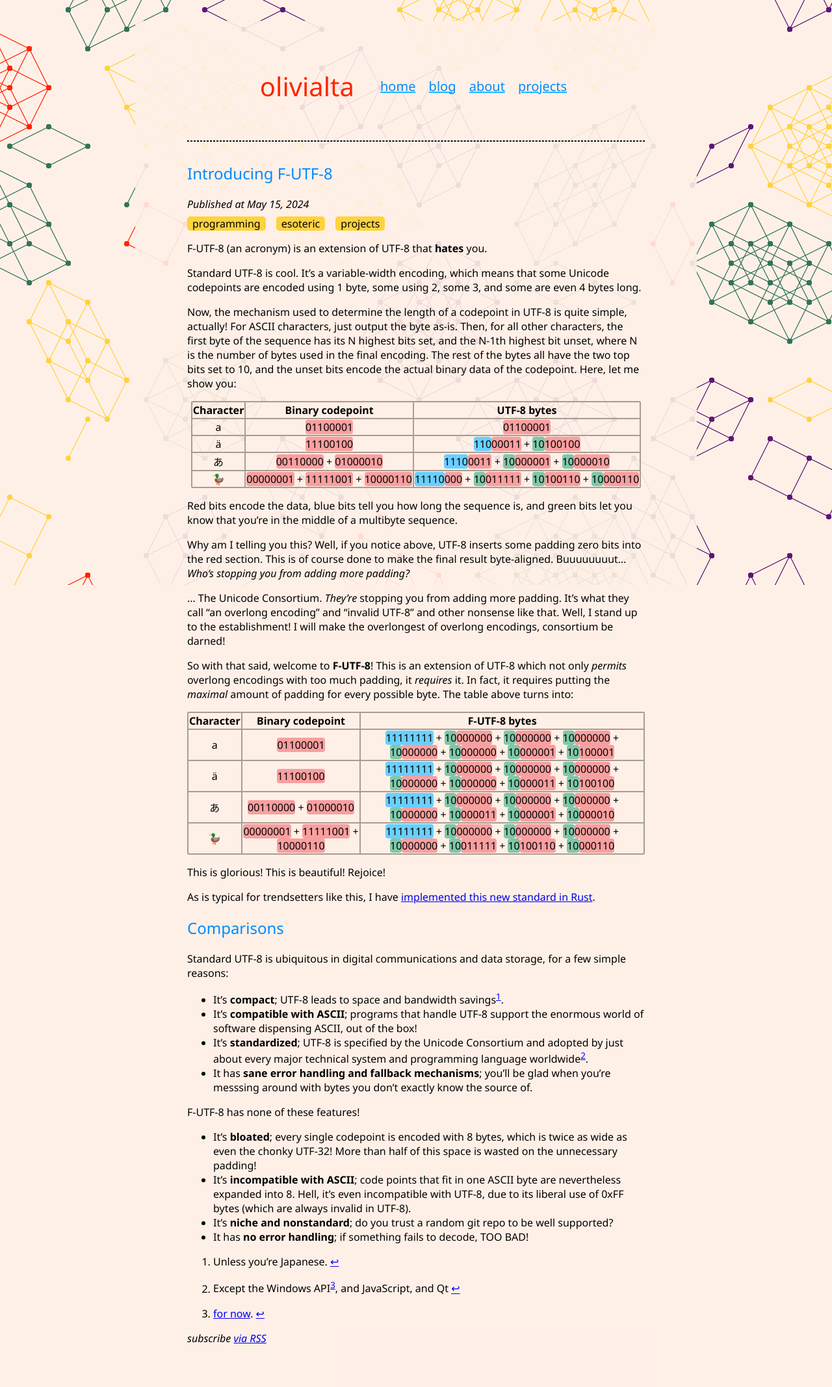
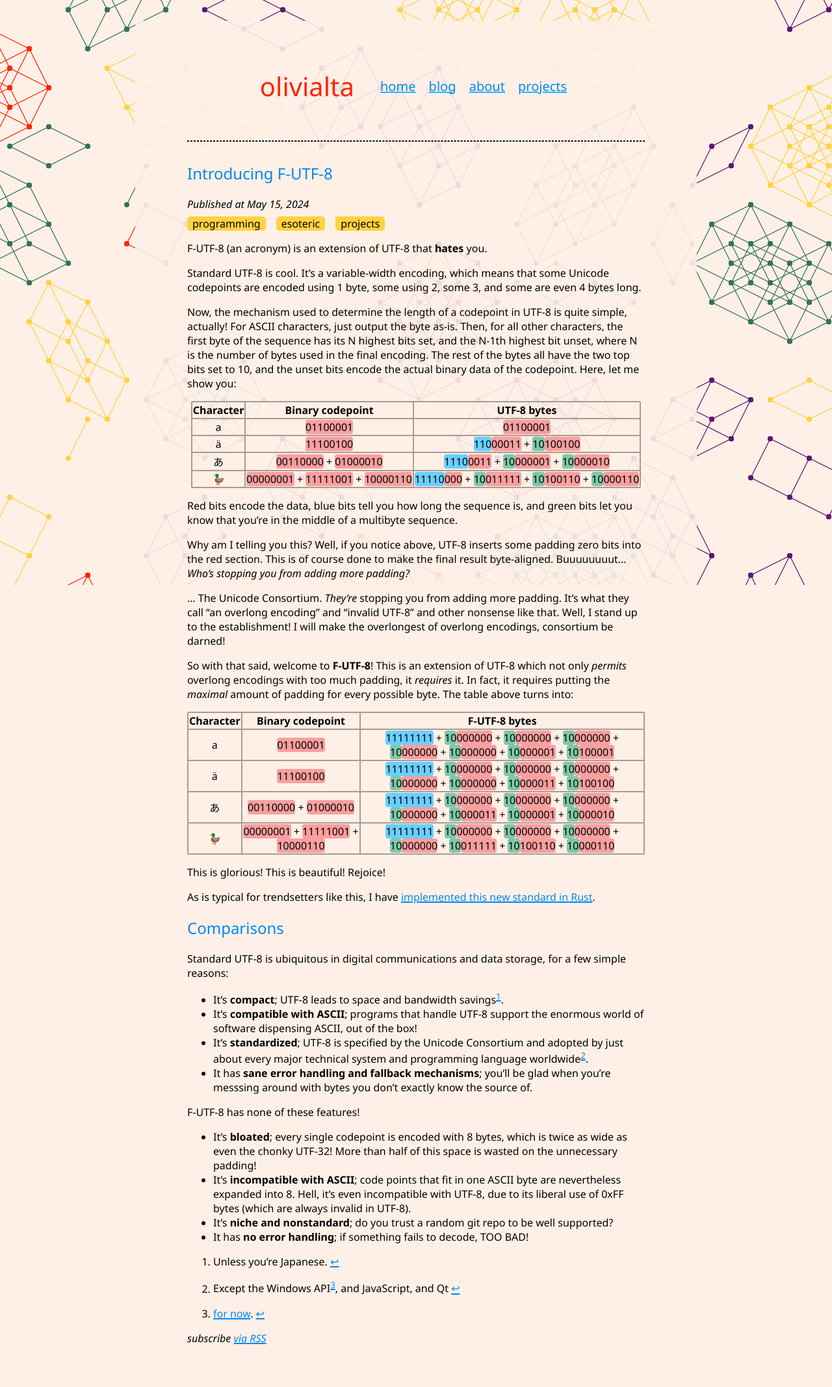
Before and after one commit to RocketRace/rocketrace.github.io, a Jekyll site: the page built from _posts/2024-05-15-f-utf-8.md, in a window 1280 px wide. Shown: the whole page at 65% size. Built offline with Jekyll 4.4.1, drawn with Linux system fonts in a browser that asks for light colours.

Commit message:
Change link colors

```diff
--- a/_data/colors.yaml
+++ b/_data/colors.yaml
@@ -14,7 +14,7 @@
   hex: "#0D1821"
 
 - name: marine
-  hex: "#008AFF"
+  hex: "#0087F0"
 
 - name: aqua
   hex: "#1FB7FF"
--- a/assets/main.scss
+++ b/assets/main.scss
@@ -137,13 +137,14 @@ body {
 }
 
 // big links
-.posts-link {
+a {
   color: $marine;
-  text-decoration: underline solid $aqua 2px;
+  text-decoration: underline solid $marine 2px;
 }
 
-.posts-link:hover {
-  color: $aqua
+a:hover {
+  color: $aqua;
+  text-decoration: underline solid $aqua 2px;
 }
 
 // rss
```
